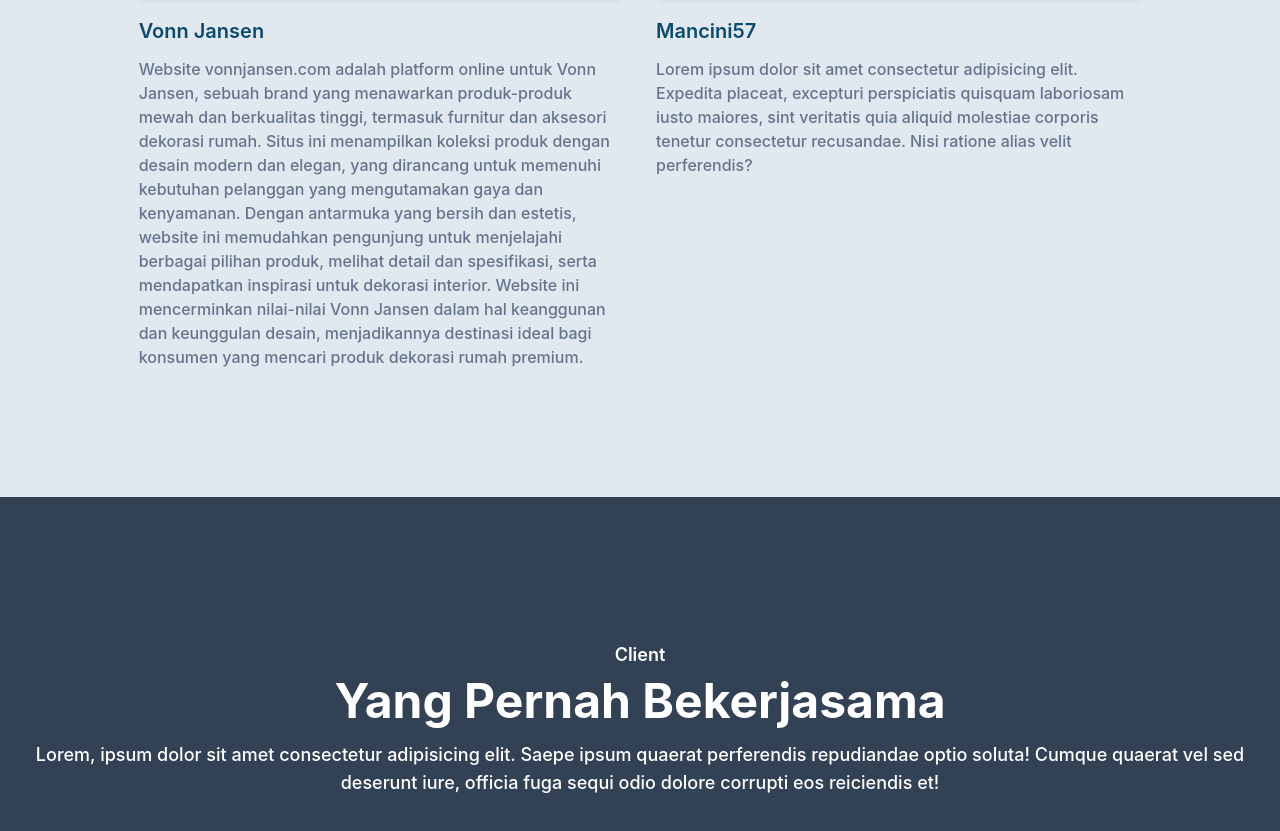
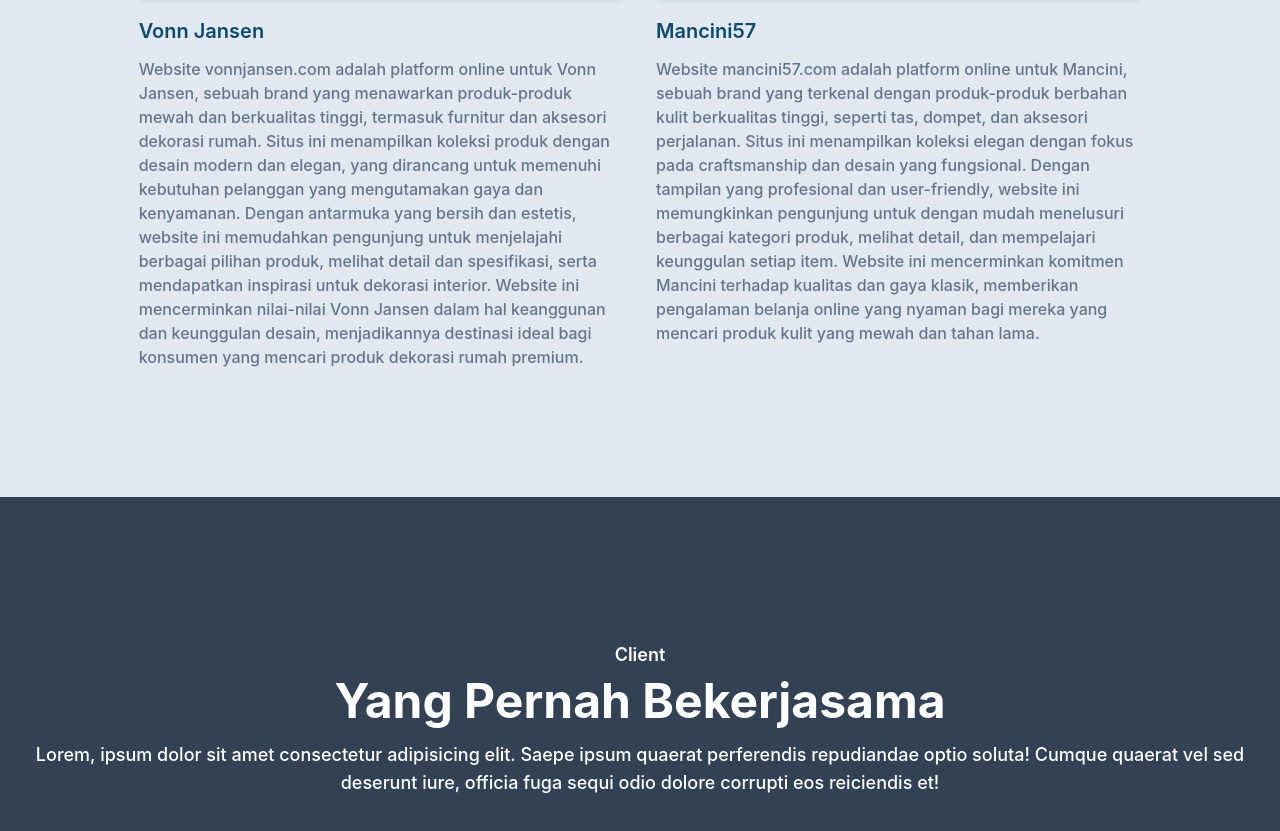
Before and after one commit to ariefwl/portfolio, a website: page index.html in a window 1280 px wide. Shown: the part 3856-4687 px from the top of the page. Drawn offline with Linux system fonts and the light colour scheme.

Commit message:
Update index.html

```diff
--- a/index.html
+++ b/index.html
@@ -190,7 +190,7 @@
                         <img src="dist/portfolio/mancini.png" alt="mancini" width="w-full" srcset="">
                     </div>
                     <h3 class="font-semibold text-xl text-dark mt-5 mb-3">Mancini57</h3>
-                    <p class="font-medium text-base text-secondary">Lorem ipsum dolor sit amet consectetur adipisicing elit. Expedita placeat, excepturi perspiciatis quisquam laboriosam iusto maiores, sint veritatis quia aliquid molestiae corporis tenetur consectetur recusandae. Nisi ratione alias velit perferendis?</p>
+                    <p class="font-medium text-base text-secondary">Website <a href="https://www.mancini57.com/">mancini57.com</a> adalah platform online untuk Mancini, sebuah brand yang terkenal dengan produk-produk berbahan kulit berkualitas tinggi, seperti tas, dompet, dan aksesori perjalanan. Situs ini menampilkan koleksi elegan dengan fokus pada craftsmanship dan desain yang fungsional. Dengan tampilan yang profesional dan user-friendly, website ini memungkinkan pengunjung untuk dengan mudah menelusuri berbagai kategori produk, melihat detail, dan mempelajari keunggulan setiap item. Website ini mencerminkan komitmen Mancini terhadap kualitas dan gaya klasik, memberikan pengalaman belanja online yang nyaman bagi mereka yang mencari produk kulit yang mewah dan tahan lama.</p>
                 </div>
             </div>
         </div>
```
